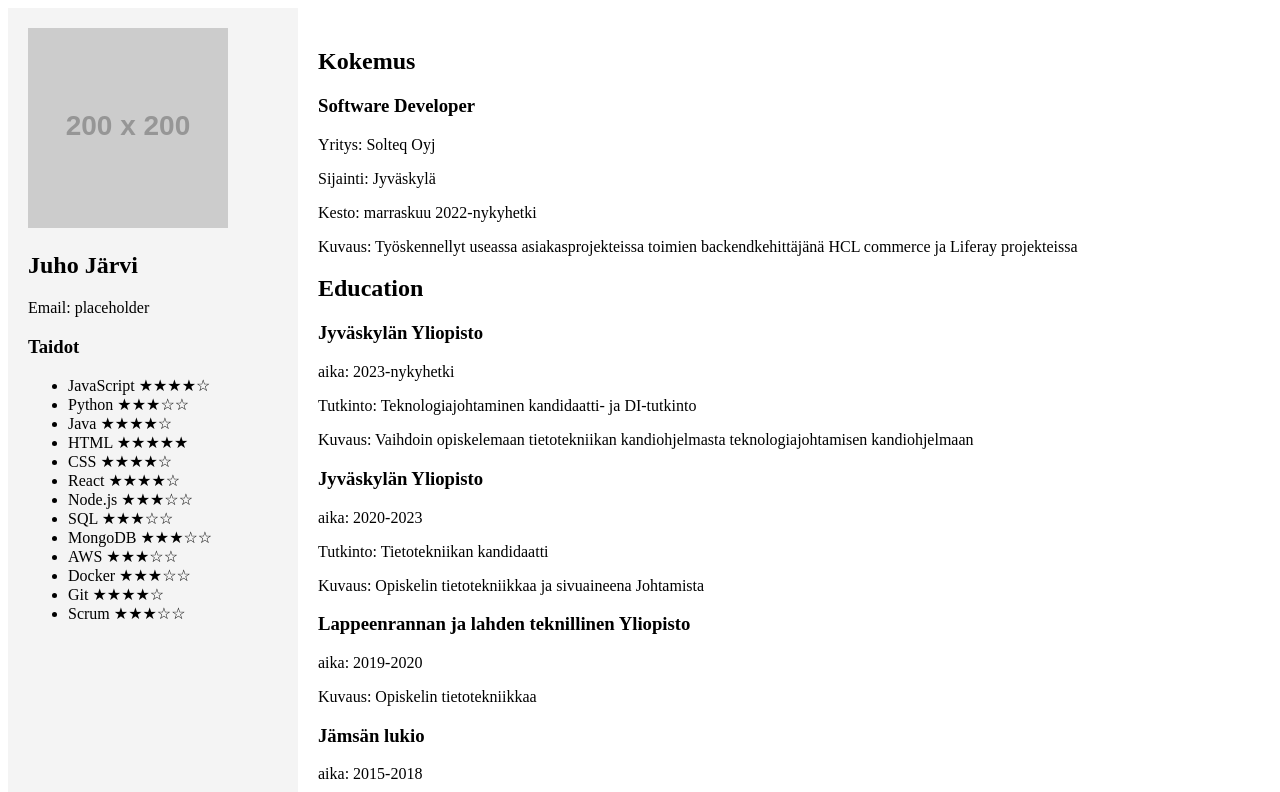
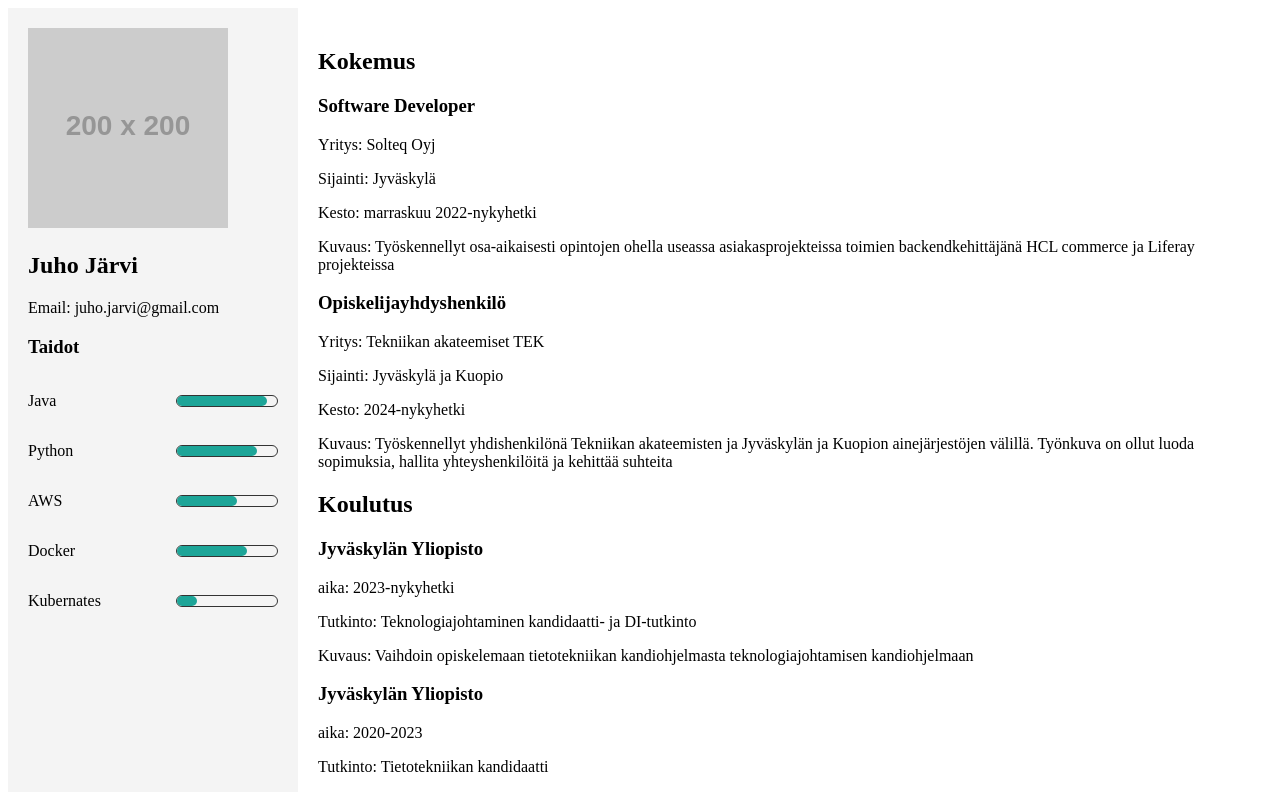
Before and after one commit to Jrvi/portfolio, a React (Vite) app: page / in a window 1280 px wide. Shown: the top 792 px of the page. Built offline with nearby package versions, Linux system fonts and the light colour scheme.

Commit message:
feat: Skill bar

```diff
--- a/src/App.jsx
+++ b/src/App.jsx
@@ -1,26 +1,19 @@
+import Contact from "./components/Contact"
+import Skill from "./components/Skill"
+
 const App = () => {
   return (
     <div style={{ display: 'flex' }}>
       <aside style={{ width: '250px', padding: '20px', backgroundColor: '#f4f4f4' }}>
         <img src="https://via.placeholder.com/200" alt="placeholder" />
         <h2>Juho Järvi</h2>
-        <p>Email: placeholder</p>
+        <Contact />
         <h3>Taidot</h3>
-        <ul>
-          <li>JavaScript <span>★★★★☆</span></li>
-          <li>Python <span>★★★☆☆</span></li>
-          <li>Java <span>★★★★☆</span></li>
-          <li>HTML <span>★★★★★</span></li>
-          <li>CSS <span>★★★★☆</span></li>
-          <li>React <span>★★★★☆</span></li>
-          <li>Node.js <span>★★★☆☆</span></li>
-          <li>SQL <span>★★★☆☆</span></li>
-          <li>MongoDB <span>★★★☆☆</span></li>
-          <li>AWS <span>★★★☆☆</span></li>
-          <li>Docker <span>★★★☆☆</span></li>
-          <li>Git <span>★★★★☆</span></li>
-          <li>Scrum <span>★★★☆☆</span></li>
-        </ul>
+        <Skill name="Java" percentage={90} />
+        <Skill name="Python" percentage={80} />
+        <Skill name="AWS" percentage={60} />
+        <Skill name="Docker" percentage={70} />
+        <Skill name="Kubernates" percentage={20} />
       </aside>
       <main style={{ flex: 1, padding: '20px' }}>
         <section>
@@ -30,11 +23,18 @@ const App = () => {
             <p>Yritys: Solteq Oyj</p>
             <p>Sijainti: Jyväskylä</p>
             <p>Kesto: marraskuu 2022-nykyhetki</p>
-            <p>Kuvaus: Työskennellyt useassa asiakasprojekteissa toimien backendkehittäjänä HCL commerce ja Liferay projekteissa</p>
+            <p>Kuvaus: Työskennellyt osa-aikaisesti opintojen ohella useassa asiakasprojekteissa toimien backendkehittäjänä HCL commerce ja Liferay projekteissa</p>
+          </article>
+          <article>
+            <h3>Opiskelijayhdyshenkilö</h3>
+            <p>Yritys: Tekniikan akateemiset TEK</p>
+            <p>Sijainti: Jyväskylä ja Kuopio</p>
+            <p>Kesto: 2024-nykyhetki</p>
+            <p>Kuvaus: Työskennellyt yhdishenkilönä Tekniikan akateemisten ja Jyväskylän ja Kuopion ainejärjestöjen välillä. Työnkuva on ollut luoda sopimuksia, hallita yhteyshenkilöitä ja kehittää suhteita</p>
           </article>
         </section>
         <section>
-          <h2>Education</h2>
+          <h2>Koulutus</h2>
           <article>
             <h3>Jyväskylän Yliopisto</h3>
             <p>aika: 2023-nykyhetki</p>
@@ -50,6 +50,7 @@ const App = () => {
           <article>
             <h3>Lappeenrannan ja lahden teknillinen Yliopisto</h3>
             <p>aika: 2019-2020</p>
+            <p>Tutkinto: Tietotekniikan kandidaatti</p>
             <p>Kuvaus: Opiskelin tietotekniikkaa</p>
           </article>
           <article>
--- /dev/null
+++ b/src/components/Bar.jsx
@@ -0,0 +1,17 @@
+const Filler = ({ percentage }) => {
+    return (
+        <div className="filler" style={{width: `${percentage}%`}}>
+
+        </div>
+    )
+}
+
+const Bar = ({ percentage }) => {
+    return (
+        <div className="bar">
+            <Filler percentage={percentage} />
+        </div>
+    )
+}
+
+export default Bar
--- /dev/null
+++ b/src/components/Contact.jsx
@@ -0,0 +1,16 @@
+import React from 'react';
+
+const Contact = () => {
+  const user = 'juho.jarvi';
+  const domain = 'gmail.com';
+
+  return (
+    <div>
+      <p>
+        Email: {user}@{domain}
+      </p>
+    </div>
+  );
+};
+
+export default Contact;
--- /dev/null
+++ b/src/components/Skill.jsx
@@ -0,0 +1,13 @@
+import Bar from "./Bar"
+import './bar.css'
+
+const Skill = ({ name, percentage }) => {
+    return (
+        <div style={{ display: 'flex', alignItems: 'center', justifyContent: 'space-between', width: '100%' }}>
+            <p style={{ marginRight: '10px', flex: '1' }}>{name}</p>
+            <Bar percentage={percentage} />
+        </div>
+    )
+}
+
+export default Skill
--- /dev/null
+++ b/src/components/bar.css
@@ -0,0 +1,14 @@
+.bar {
+    position: relative;
+    height: 10px;
+    width: 100px;
+    border-radius: 50px;
+    border: 1px solid #333
+}
+
+.filler {
+    background: #1DA598;
+    height: 100%;
+    border-radius: inherit;
+    transition: width  .2s ease-in;
+}
```
